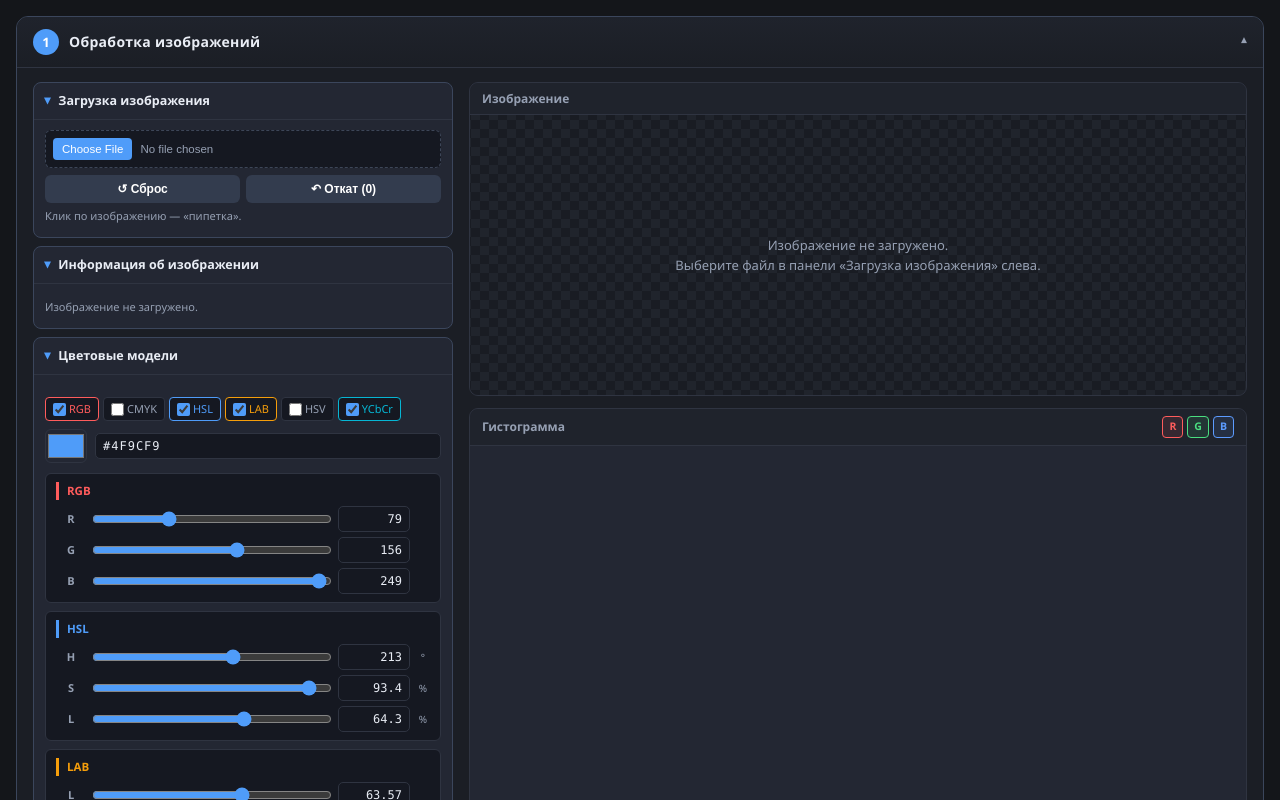
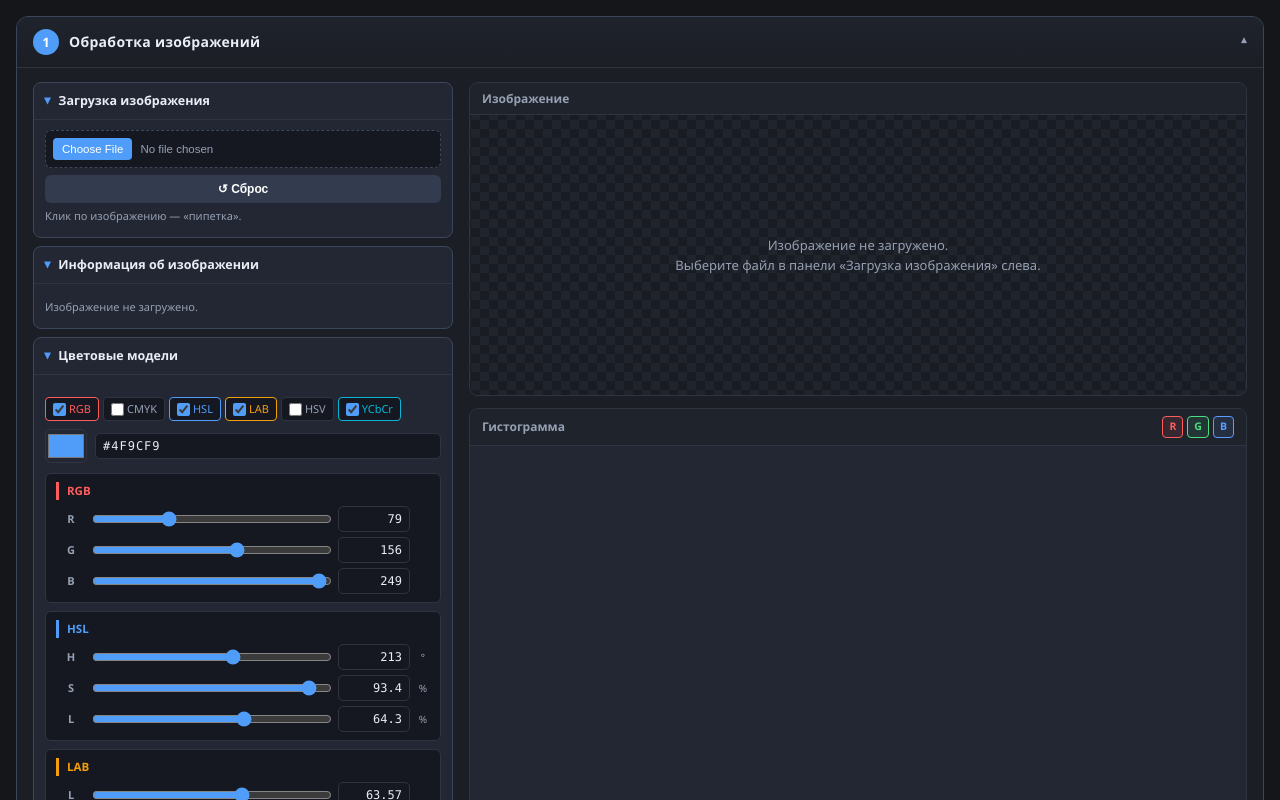
Before and after one commit to 517ANT39/lab-img, a React (Vite) app: page / in a window 1280 px wide. Shown: the top 800 px of the page. Built offline with nearby package versions, Linux system fonts and the light colour scheme.

Commit message:
delete button undo

```diff
--- a/src/App.jsx
+++ b/src/App.jsx
@@ -286,9 +286,6 @@ export default function App() {
                   onChange={(e) => e.target.files[0] && handleFileUpload(e.target.files[0])} />
                 <div className="btn-row">
                   <button className="sec" onClick={handleReset}>↺ Сброс</button>
-                  <button className="sec" onClick={handleUndo}>
-                    ↶ Откат ({mats.current.history.length})
-                  </button>
                 </div>
                 <div className="hint">Клик по изображению — «пипетка».</div>
               </Section>
```
